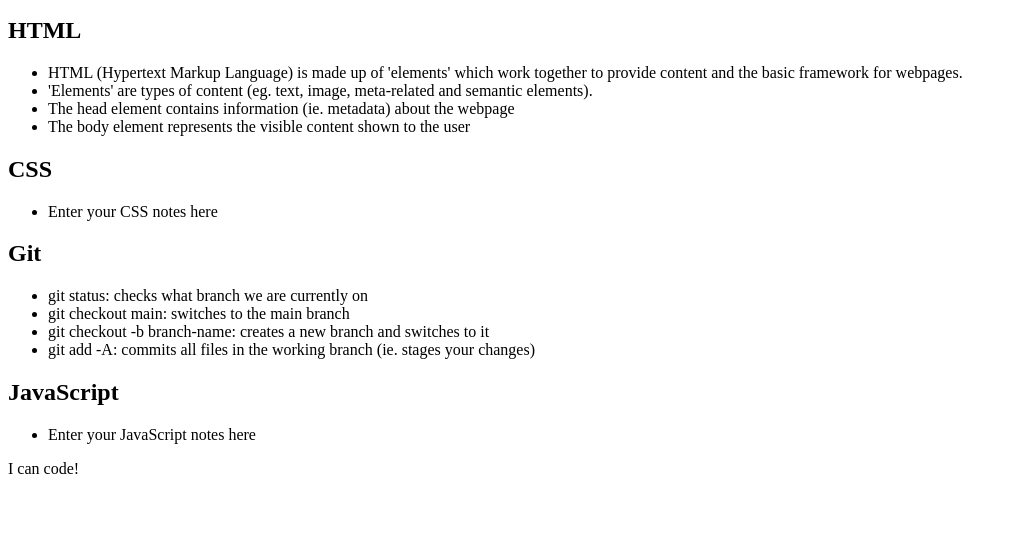
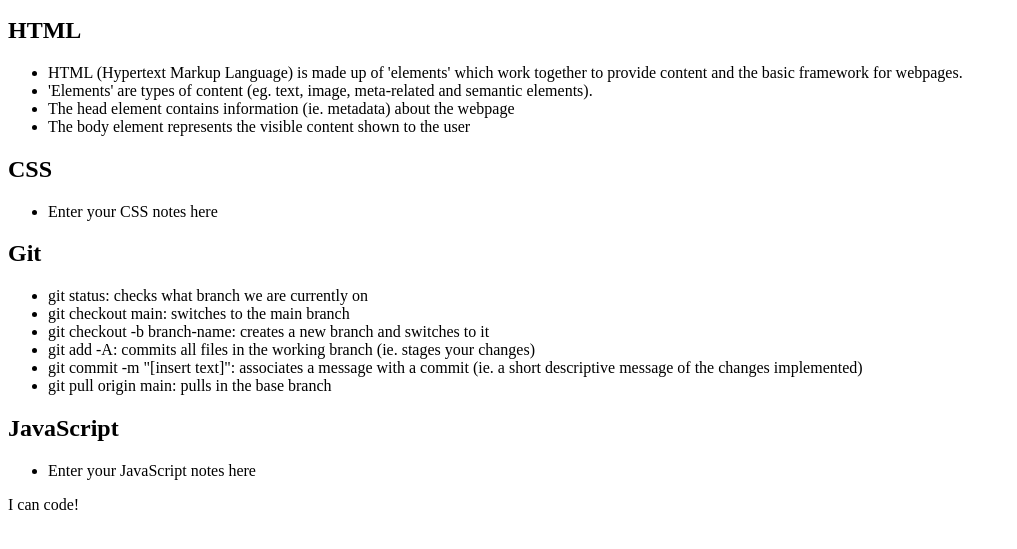
Before and after one commit to rachael-pluta/prework-study-guide, a plain HTML site: page index.html in a window 1280 px wide. Shown: the part 101-650 px from the top of the page, without its empty margins (0-1017 px from the left). Drawn offline with Linux system fonts and the light colour scheme.

Commit message:
added code to HTML file

```diff
--- a/index.html
+++ b/index.html
@@ -37,6 +37,8 @@
           <li>git checkout main: switches to the main branch</li>
           <li>git checkout -b branch-name: creates a new branch and switches to it</li>
           <li>git add -A: commits all files in the working branch (ie. stages your changes)</li>
+          <li> git commit -m "[insert text]": associates a message with a commit (ie. a short descriptive message of the changes implemented)</li>
+          <li> git pull origin main: pulls in the base branch</li>
 
         </ul>
       </section>
```
